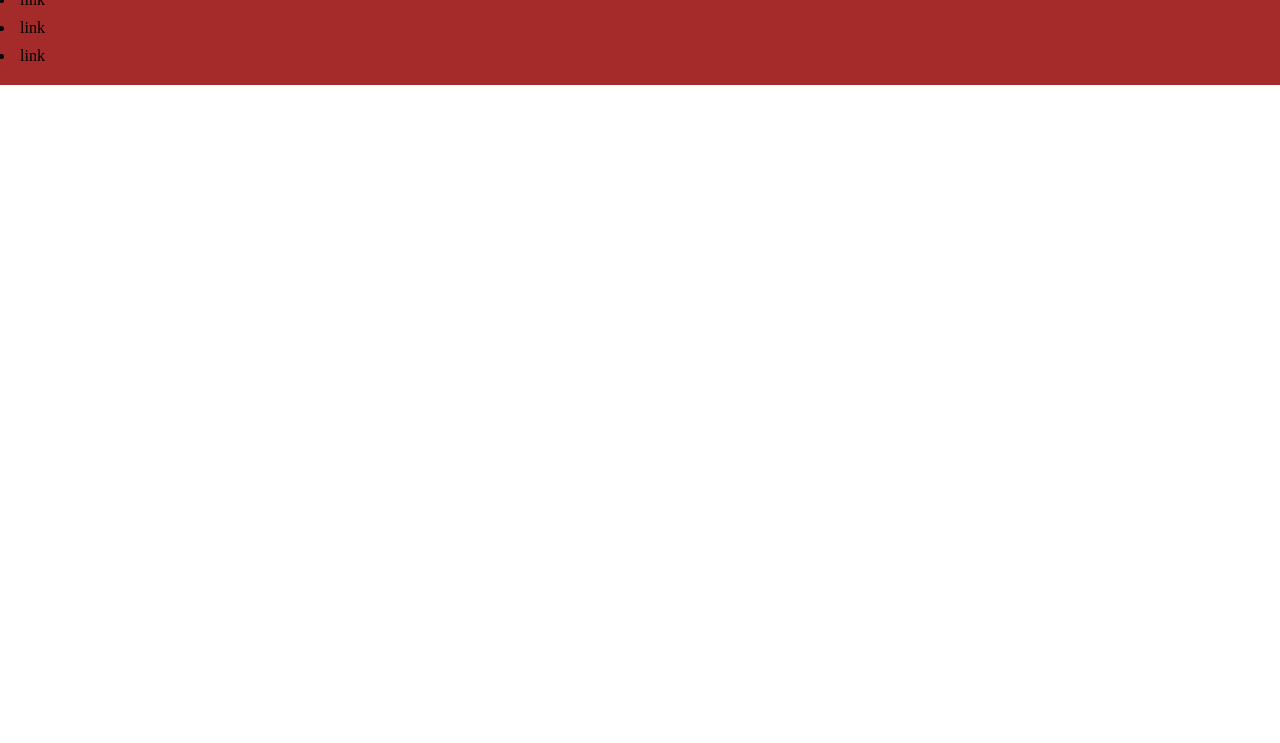
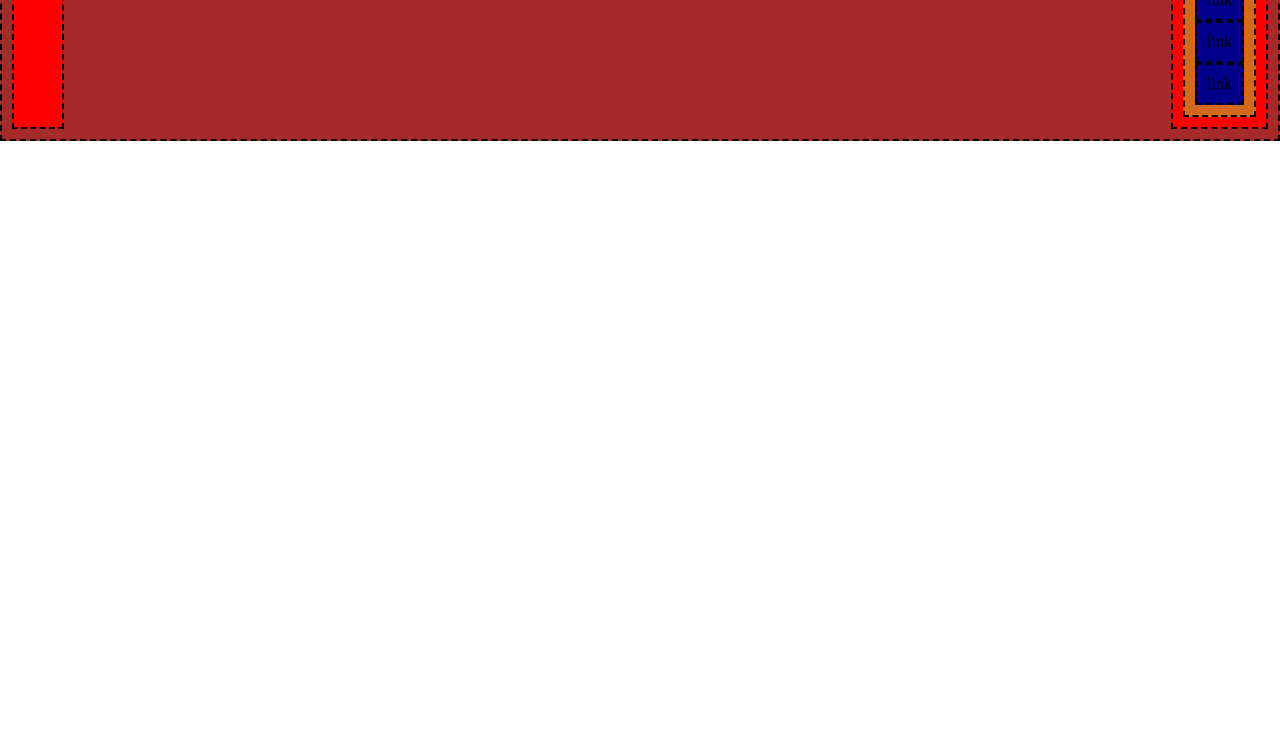
Before and after one commit to FernandoDerentiis/htmlcss-struttura-discord, a plain HTML site: page index.html in a window 1280 px wide. Shown: the part 57-800 px from the top of the page. Drawn offline with Linux system fonts and the light colour scheme.

Commit message:
test header

```diff
--- a/index.html
+++ b/index.html
@@ -8,8 +8,8 @@
 </head>
 <body>
     <header class="page-header debug">
-        <div class="logo debug"></div>
-        Logo
+        <div class="logo debug">logo</div>
+
         <nav class="debug">
             <ul class="debug">
                 <li class="debug">link</li>
--- a/style.css
+++ b/style.css
@@ -12,11 +12,23 @@
 
   .debug {
     background-color: brown;
-    margin:2px dashed black;
-    padding: 5px;
+    border:2px dashed black;
+    padding: 10px;
 
 
     }
+
+    .debug .debug{
+        background-color: red;
+      }
+
+      .debug .debug .debug{
+        background-color: chocolate;
+      }
+
+      .debug .debug .debug .debug{
+        background-color: darkblue;
+      }
 
   /* # UTILS */
 
@@ -26,3 +38,21 @@
     width: 1000px;
     max-width: 100%;
   }
+
+ /*HEADER*/
+
+
+ .page-header{
+    display: flex;
+    justify-content: space-between;
+
+
+ }
+
+ ul{
+    list-style-type: none;
+ }
+
+ .logo{
+    margin: ;
+ }
```
